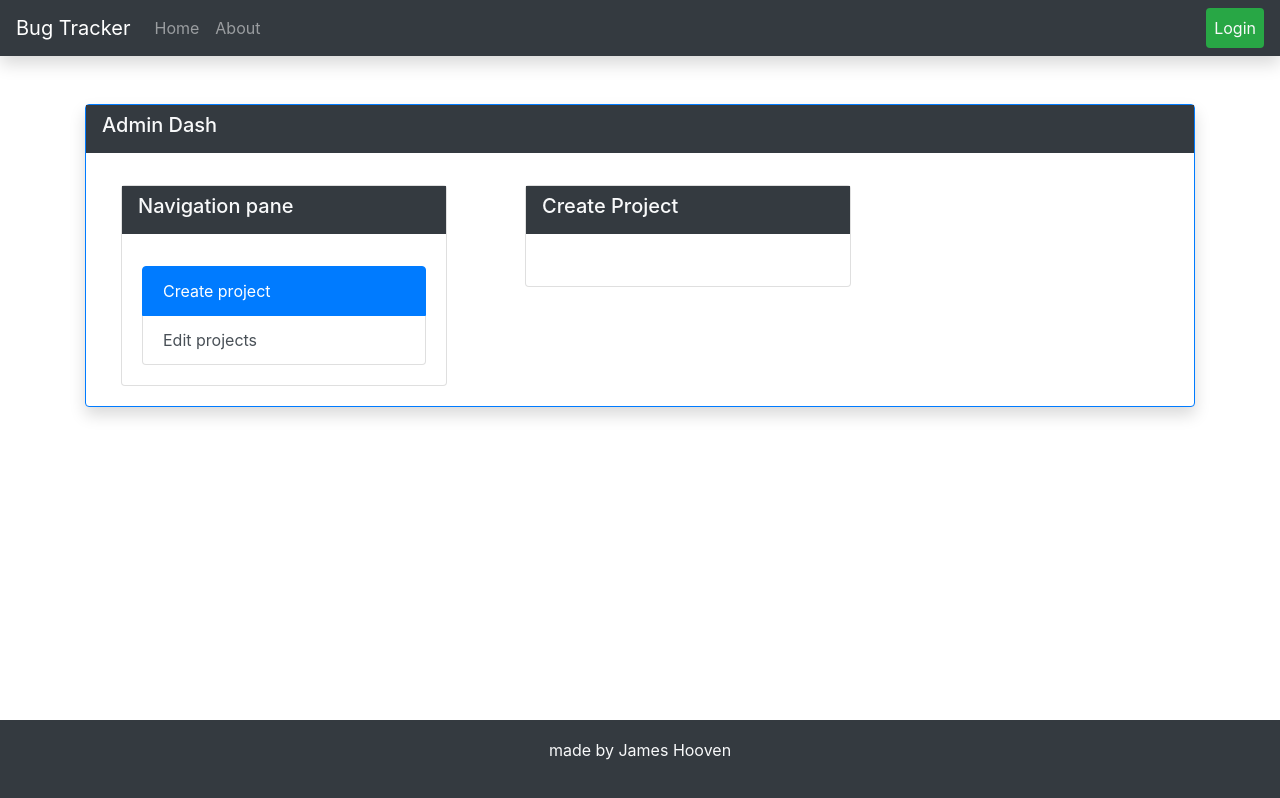
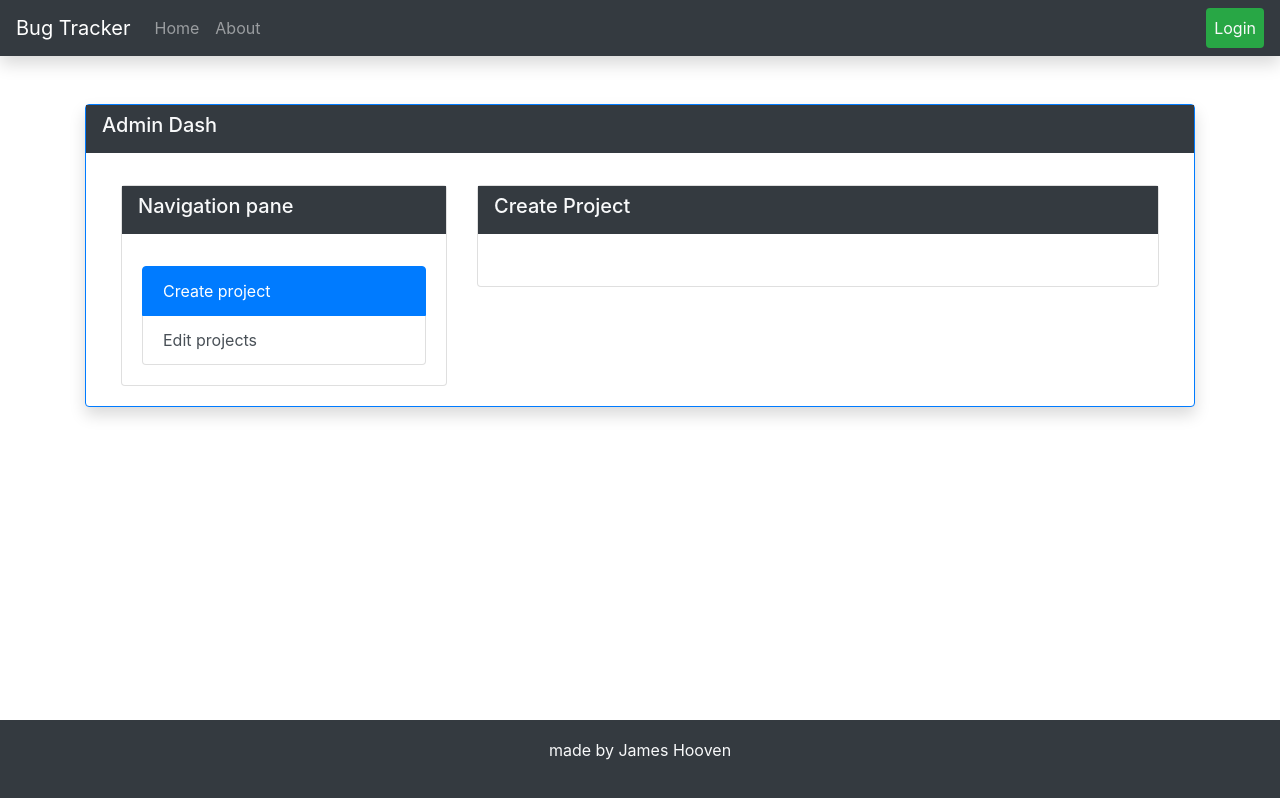
Before and after one commit to 8connor/bugTracker, a React (Create React App) app in the folder frontEnd/: page /dashboard in a window 1280 px wide. Built offline with nearby package versions, Linux system fonts and the light colour scheme; no server answers.

Commit message:
Made some style changes. Also changed the structure of the dashboard.

```diff
--- a/frontEnd/src/Components/Dashboard/NavigationList.js
+++ b/frontEnd/src/Components/Dashboard/NavigationList.js
@@ -54,10 +54,9 @@ function NavigationList() {
             </Col>
             <Col
                 sm={{ span: 12, offset: 0 }}
-                md={{ span: 4, offset: 4 }}
-                lg={{ span: 4, offset: 4 }}
+                md={{ span: 8, offset: 0 }}
+                lg={{ span: 8, offset: 0 }}
 
-                className="ml-5"
             >
                 {
                     create ?
--- a/frontEnd/src/Components/TopNav/index.js
+++ b/frontEnd/src/Components/TopNav/index.js
@@ -28,7 +28,7 @@ function TopNav() {
             </Nav>
             <Nav className="ml-auto">
                 {isAuthenticated ?
-                    <Link to="/logout" className="nav-link loginButton bg-success text-light rounded" onClick={() => logout({ returnTo: window.location.origin })}>Logout</Link>
+                    <Link to="/logout" className="nav-link loginButton bg-danger text-light rounded" onClick={() => logout({ returnTo: window.location.origin })}>Logout</Link>
                     :
                     <Link to="/login" className="nav-link loginButton bg-success text-light rounded" onClick={() => loginWithRedirect()}>Login</Link>
                 }
```
Also changed, not shown: 1 other file (tests, documents, lock files or other folders).
